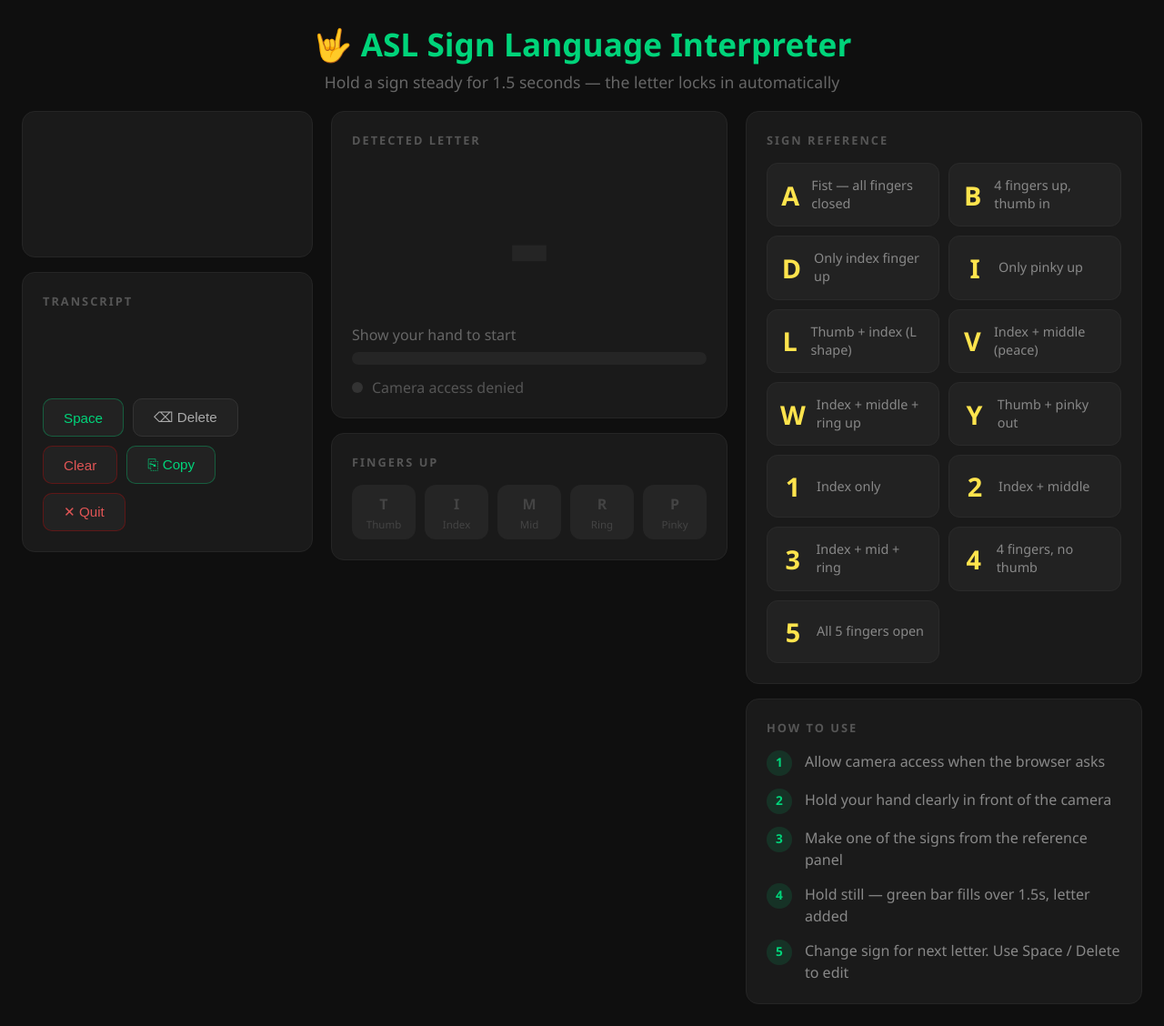
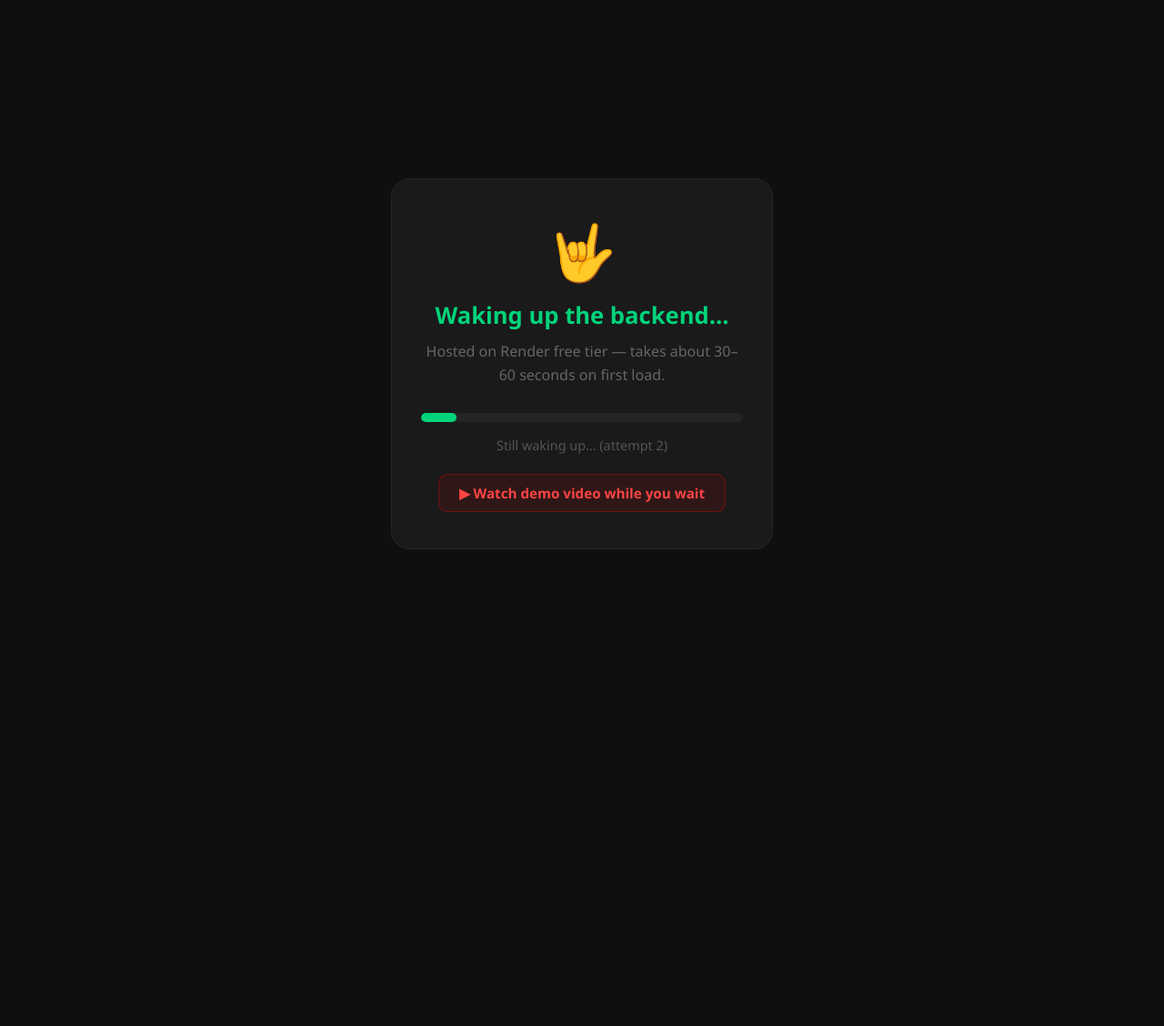
Before and after one commit to rahim-adnan/sign-language-interpreter, a Flask app: page / in a window 1280 px wide. Shown: the whole page at 91% size. After the commit the page ends 604 px from the top, so only its background shows below. Run offline with Flask 3, Linux system fonts and the light colour scheme; a map, chart or similar area stays blank; parts of the project's set-up code (start-up, migrations or seed data) failed here and were passed over.

Commit message:
add wakeup screen and youtube demo link

```diff
--- a/templates/index.html
+++ b/templates/index.html
@@ -174,6 +174,7 @@
 <header>
   <h1>🤟 ASL Sign Language Interpreter</h1>
   <p>Hold a sign steady for 1.5 seconds — the letter locks in automatically</p>
+  <a href="YOUR_YOUTUBE_LINK_HERE" target="_blank" style="display:inline-block;margin-top:10px;padding:8px 20px;background:#ff000018;border:1px solid #ff000055;color:#ff4444;border-radius:10px;text-decoration:none;font-size:0.9rem;font-weight:600;">▶ Watch Demo Video</a>
 </header>
 
 <div class="layout">
@@ -245,6 +246,88 @@
 </div>
 
 <script>
+  const BACKEND_URL = 'https://sign-language-interpreter-1-bg66.onrender.com';
+
+  // --- WAKEUP OVERLAY ---
+  const overlay = document.createElement('div');
+  overlay.id = 'wakeup-overlay';
+  overlay.innerHTML = `
+    <div class="wu-box">
+      <div class="wu-icon">🤟</div>
+      <h2 class="wu-title">Waking up the backend...</h2>
+      <p class="wu-sub">Hosted on Render free tier — takes about 30–60 seconds on first load.</p>
+      <div class="wu-bar-bg"><div class="wu-bar" id="wu-bar"></div></div>
+      <p class="wu-status" id="wu-status">Pinging server...</p>
+      <a href="YOUR_YOUTUBE_LINK_HERE" target="_blank" class="wu-yt">▶ Watch demo video while you wait</a>
+    </div>
+  `;
+  Object.assign(overlay.style, {
+    position: 'fixed', inset: '0', background: '#0f0f0f',
+    display: 'flex', alignItems: 'center', justifyContent: 'center',
+    zIndex: '9999', fontFamily: "'Segoe UI', sans-serif"
+  });
+  const style = document.createElement('style');
+  style.textContent = `
+    .wu-box { text-align:center; max-width:420px; padding:40px 32px; background:#1a1a1a; border:1px solid #252525; border-radius:20px; }
+    .wu-icon { font-size:3.5rem; margin-bottom:16px; animation: pulse 1.5s ease-in-out infinite; }
+    @keyframes pulse { 0%,100%{transform:scale(1)} 50%{transform:scale(1.15)} }
+    .wu-title { font-size:1.6rem; font-weight:700; color:#00d47a; margin-bottom:10px; }
+    .wu-sub { font-size:1rem; color:#666; margin-bottom:28px; line-height:1.6; }
+    .wu-bar-bg { background:#252525; border-radius:10px; height:10px; overflow:hidden; margin-bottom:16px; }
+    .wu-bar { height:100%; background:#00d47a; border-radius:10px; width:0%; transition:width 0.5s ease; }
+    .wu-status { font-size:0.9rem; color:#555; }
+    .wu-status.error { color:#e05555; }
+    .wu-status.success { color:#00d47a; }
+    .wu-yt { display:inline-block; margin-top:22px; padding:10px 22px; background:#ff000018; border:1px solid #ff000055; color:#ff4444; border-radius:10px; text-decoration:none; font-size:0.95rem; font-weight:600; transition:all 0.15s; }
+    .wu-yt:hover { background:#ff000030; color:#ff6666; }
+  `;
+  document.head.appendChild(style);
+  document.body.appendChild(overlay);
+
+  async function wakeBackend() {
+    const bar = document.getElementById('wu-bar');
+    const statusEl = document.getElementById('wu-status');
+    let progress = 0;
+
+    // Animate bar slowly to simulate wait time
+    const ticker = setInterval(() => {
+      progress = Math.min(progress + 1, 90);
+      bar.style.width = progress + '%';
+    }, 600);
+
+    const tryPing = async (attempt) => {
+      try {
+        statusEl.textContent = attempt > 1 ? `Still waking up... (attempt ${attempt})` : 'Pinging server...';
+        const res = await fetch(BACKEND_URL + '/health', { signal: AbortSignal.timeout(15000) });
+        if (res.ok) {
+          clearInterval(ticker);
+          bar.style.width = '100%';
+          statusEl.textContent = '✅ Backend is ready!';
+          statusEl.className = 'wu-status success';
+          setTimeout(() => overlay.remove(), 800);
+          return true;
+        }
+      } catch (e) {}
+      return false;
+    };
+
+    for (let i = 1; i <= 10; i++) {
+      const ok = await tryPing(i);
+      if (ok) return;
+      await new Promise(r => setTimeout(r, 5000));
+    }
+
+    clearInterval(ticker);
+    statusEl.textContent = '⚠️ Backend is taking too long. Try refreshing.';
+    statusEl.className = 'wu-status error';
+    bar.style.width = '100%';
+    bar.style.background = '#e05555';
+    setTimeout(() => overlay.remove(), 3000);
+  }
+
+  wakeBackend();
+  // --- END WAKEUP ---
+
   const video         = document.getElementById('video');
   const canvas        = document.getElementById('canvas');
   const ctx           = canvas.getContext('2d');
@@ -306,7 +389,7 @@
     octx.translate(off.width, 0); octx.scale(-1, 1);
     octx.drawImage(video, 0, 0);
     try {
-      const res  = await fetch('/detect', { method:'POST', headers:{'Content-Type':'application/json'}, body: JSON.stringify({ image: off.toDataURL('image/jpeg', 0.7) }) });
+      const res  = await fetch(BACKEND_URL + '/detect', { method:'POST', headers:{'Content-Type':'application/json'}, body: JSON.stringify({ image: off.toDataURL('image/jpeg', 0.7) }) });
       handleResult(await res.json());
     } catch(e) {}
     detecting = false;
@@ -368,7 +451,7 @@
   function copyText()   { navigator.clipboard.writeText(transcript).then(() => { statusText.textContent = 'Copied!'; setTimeout(()=>statusText.textContent='Ready',1500); }); }
   function quitApp()    {
     if (confirm('Quit the app and stop the server?')) {
-      fetch('/quit', { method:'POST' }).finally(() => {
+      fetch(BACKEND_URL + '/quit', { method:'POST' }).finally(() => {
         document.body.innerHTML = '<div style="display:flex;align-items:center;justify-content:center;height:100vh;font-size:1.5rem;color:#555;">Server stopped. You can close this tab.</div>';
       });
     }
```
